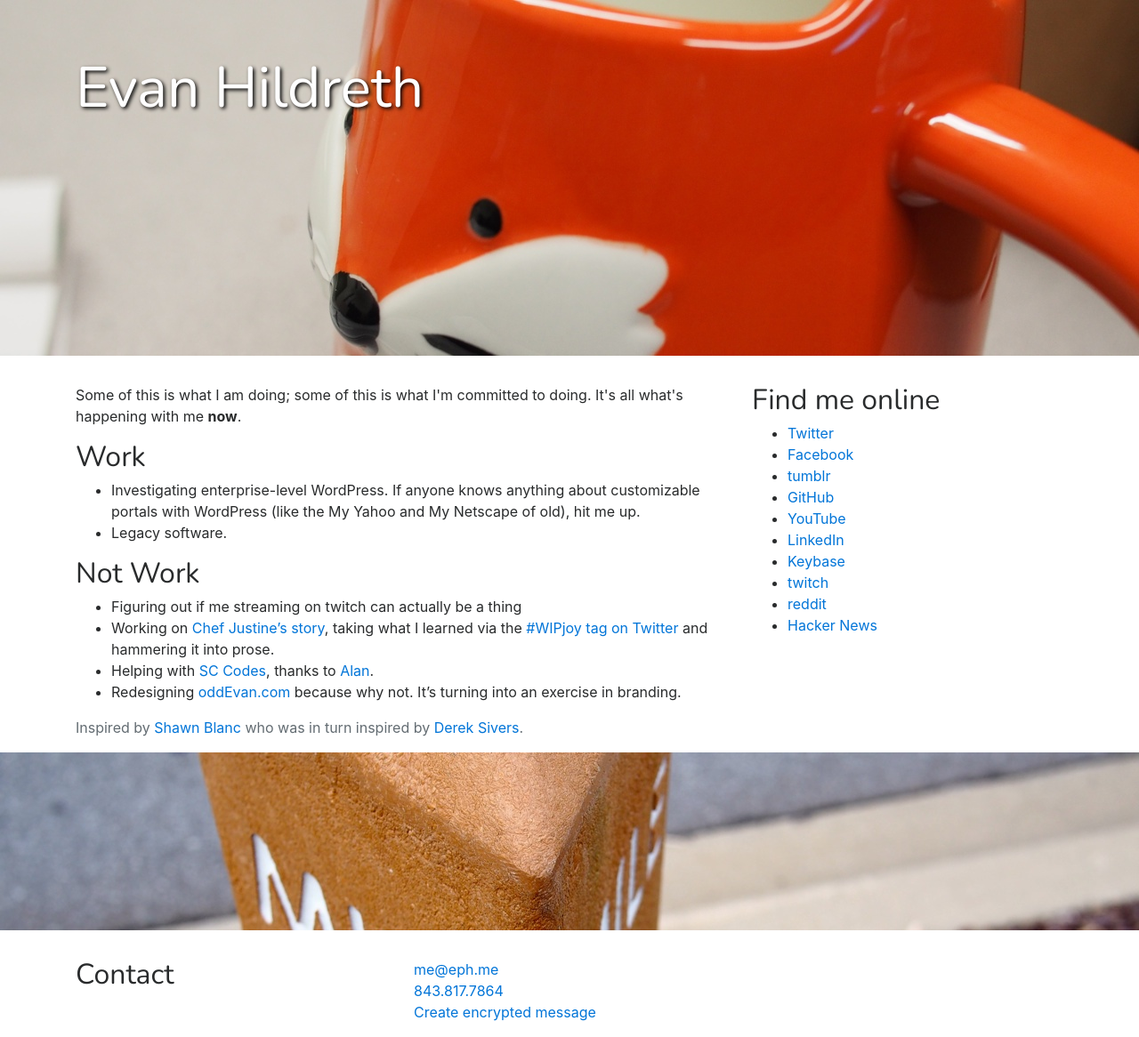
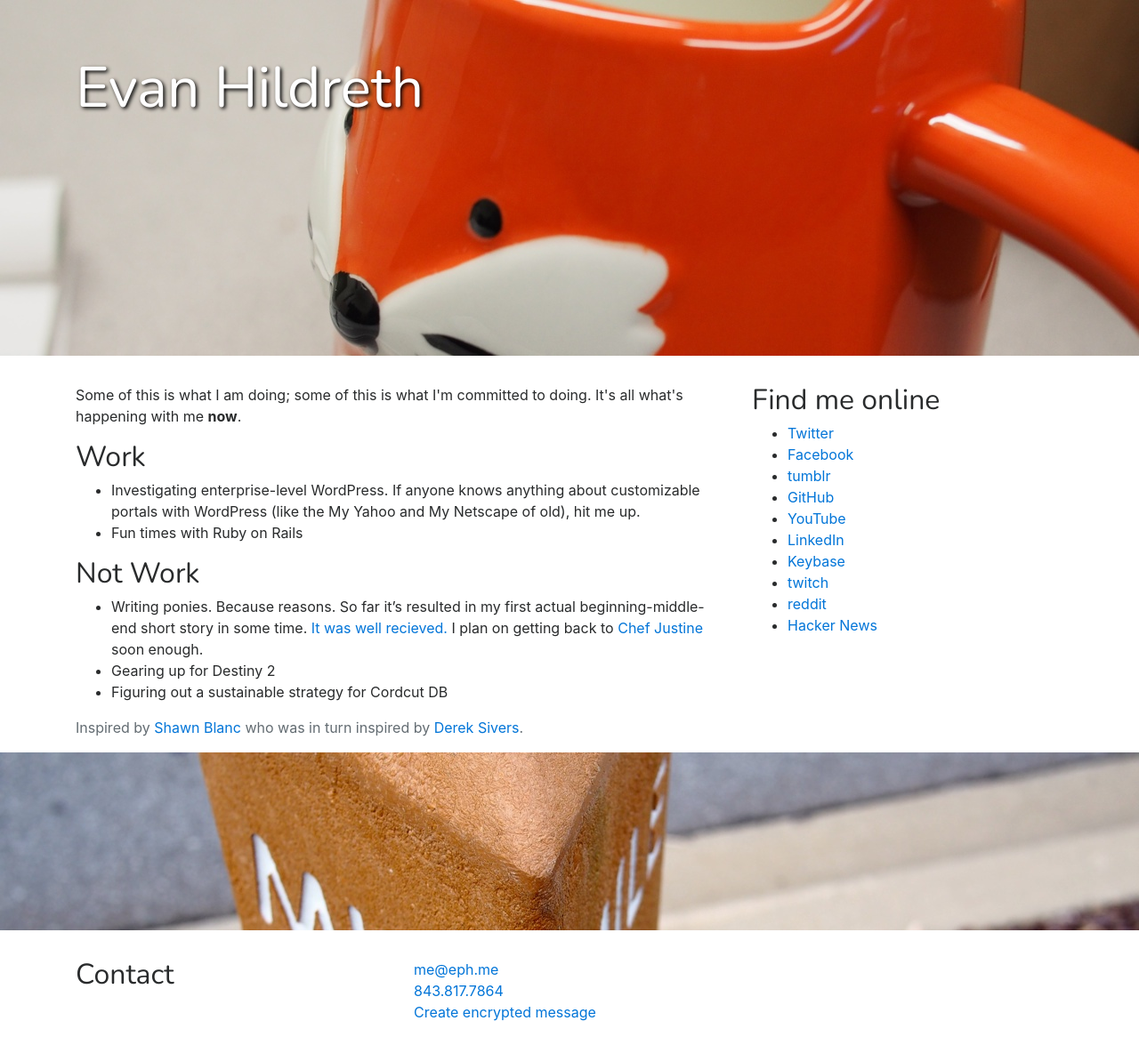
Before and after one commit to oddevan/oddevan.github.io, a Jekyll site: the page built from now.md, in a window 1280 px wide. Shown: the whole page at 89% size. Built offline with Jekyll 4.4.1, drawn with Linux system fonts in a browser that asks for light colours; nearby versions of some CDN libraries.

Commit message:
Update now.md

```diff
--- a/now.md
+++ b/now.md
@@ -8,18 +8,15 @@ layout: now
 
 - Investigating enterprise-level WordPress. If anyone knows anything about customizable
   portals with WordPress (like the My Yahoo and My Netscape of old), hit me up.
-- Legacy software.
+- Fun times with Ruby on Rails
 
 ## Not Work ##
 
-- Figuring out if me streaming on twitch can actually be a thing
-- Working on [Chef Justine's story][chef], taking what I learned via
-  the [#WIPjoy tag on Twitter][wipjoy] and hammering it into prose.
-- Helping with [SC Codes][sccodes], thanks to [Alan][alan].
-- Redesigning [oddEvan.com][oe] because why not. It's turning into an exercise in branding.
+- Writing ponies. Because reasons. So far it's resulted in my first actual beginning-middle-end
+  short story in some time. [It was well recieved.][fimfic] I plan on getting back to
+  [Chef Justine][chef] soon enough.
+- Gearing up for Destiny 2
+- Figuring out a sustainable strategy for Cordcut DB
 
 [chef]: http://plotholefragments.tumblr.com/post/144838233631/100fragmentsmakeonehole-day-35
-[wipjoy]: https://twitter.com/oddEvan/timelines/816021313965932544
-[sccodes]: https://sccodes.org
-[alan]: https://twitter.com/commondream
-[oe]: http://www.oddevan.com/
+[fimfic]: https://www.fimfiction.net/story/370373/made-for-another-world
```
